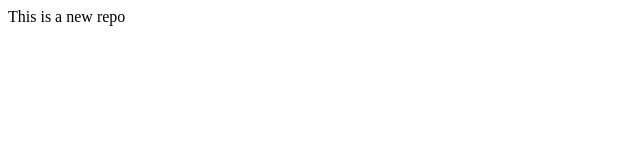
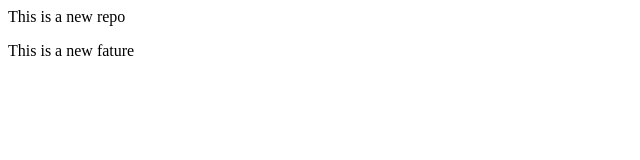
Before and after one commit to Bharatmish/LocalDemo, a plain HTML site: page index.html in a window 1280 px wide. Shown: the whole page, without its empty margins (0-640 px from the left). Drawn offline with Linux system fonts and the light colour scheme.

Commit message:
add ne fature

```diff
--- a/index.html
+++ b/index.html
@@ -1 +1,2 @@
 <p>This is a new repo</p>
+<p>This is a new fature</p>
```
